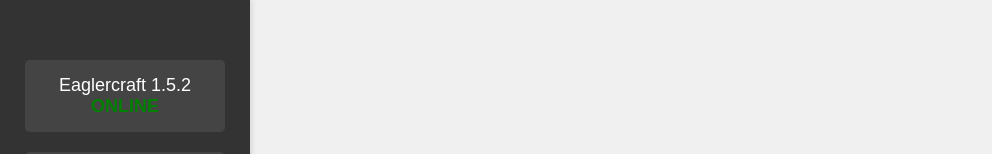
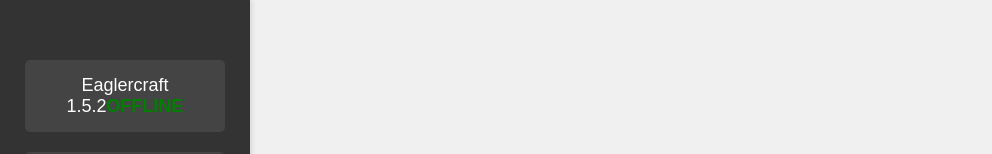
Before and after one commit to civic1007/launcher, a plain HTML site: page index.html in a window 1280 px wide. Shown: the top 154 px of the page, without its empty margins (0-992 px from the left). Drawn offline with Linux system fonts and the light colour scheme.

Commit message:
Update index.html

```diff
--- a/index.html
+++ b/index.html
@@ -68,9 +68,7 @@
 </head>
 <body>
     <div class="sidebar">
-        <button onclick="location.href='eaglercraft.html'">
-            Eaglercraft 1.5.2 <span class="status online">ONLINE</span>
-        </button>
+  <button type="button" disabled>Eaglercraft 1.5.2<span class="status online">OFFLINE</button>
         <button onclick="location.href='eaglercraftx.html'">
             Eaglercraft 1.8.9 <span class="status online">ONLINE</span>
         </button>
```
